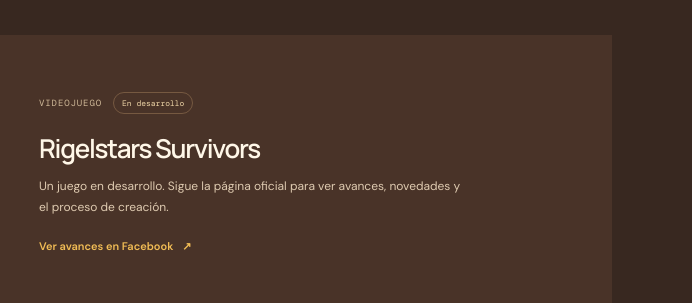
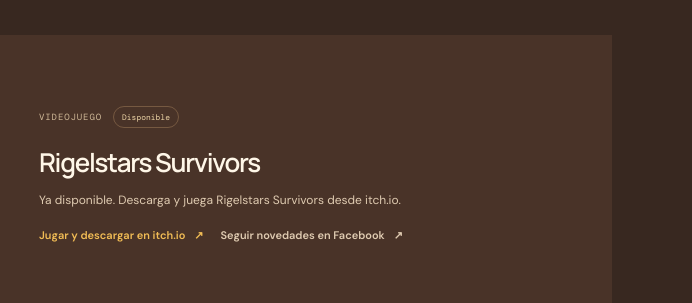
Before and after one commit to ronieshi/ronieshi.github.io, a plain HTML site: page index.html in a window 1280 px wide. Shown: the part 3215-3518 px from the top of the page, 588-1280 px from the left. Drawn offline with nearby package versions, Linux system fonts and the light colour scheme.

Commit message:
Modify Rigelstars Survivors project card details
Updated project card for Rigelstars Survivors to reflect its availability and added download links.

```diff
--- a/index.html
+++ b/index.html
@@ -114,10 +114,30 @@
     >
   </div>
   <div class="project-info">
-                <div class="project-title-line"><span class="project-type">VIDEOJUEGO</span><span class="project-status">En desarrollo</span></div>
+    <div class="project-title-line">
+      <span class="project-type">VIDEOJUEGO</span>
+      <span class="project-status">Disponible</span>
+    </div>
     <h3>Rigelstars Survivors</h3>
-                <p>Un juego en desarrollo. Sigue la página oficial para ver avances, novedades y el proceso de creación.</p>
-                <a class="project-link" href="https://www.facebook.com/people/Rigelstars-Survivors/61595257513024/" target="_blank" rel="noopener noreferrer">Ver avances en Facebook <span aria-hidden="true">↗</span></a>
+    <p>Ya disponible. Descarga y juega Rigelstars Survivors desde itch.io.</p>
+    <div class="project-actions">
+      <a
+        class="project-link"
+        href="https://ronieshi.itch.io/rigelstars-survivors"
+        target="_blank"
+        rel="noopener noreferrer"
+      >
+        Jugar y descargar en itch.io <span aria-hidden="true">↗</span>
+      </a>
+      <a
+        class="project-link project-link-secondary"
+        href="https://www.facebook.com/people/Rigelstars-Survivors/61595257513024/"
+        target="_blank"
+        rel="noopener noreferrer"
+      >
+        Seguir novedades en Facebook <span aria-hidden="true">↗</span>
+      </a>
+    </div>
   </div>
 </article>
             <article class="project-card app-card">
```
Lines whose indentation alone changed are shown as unchanged.
